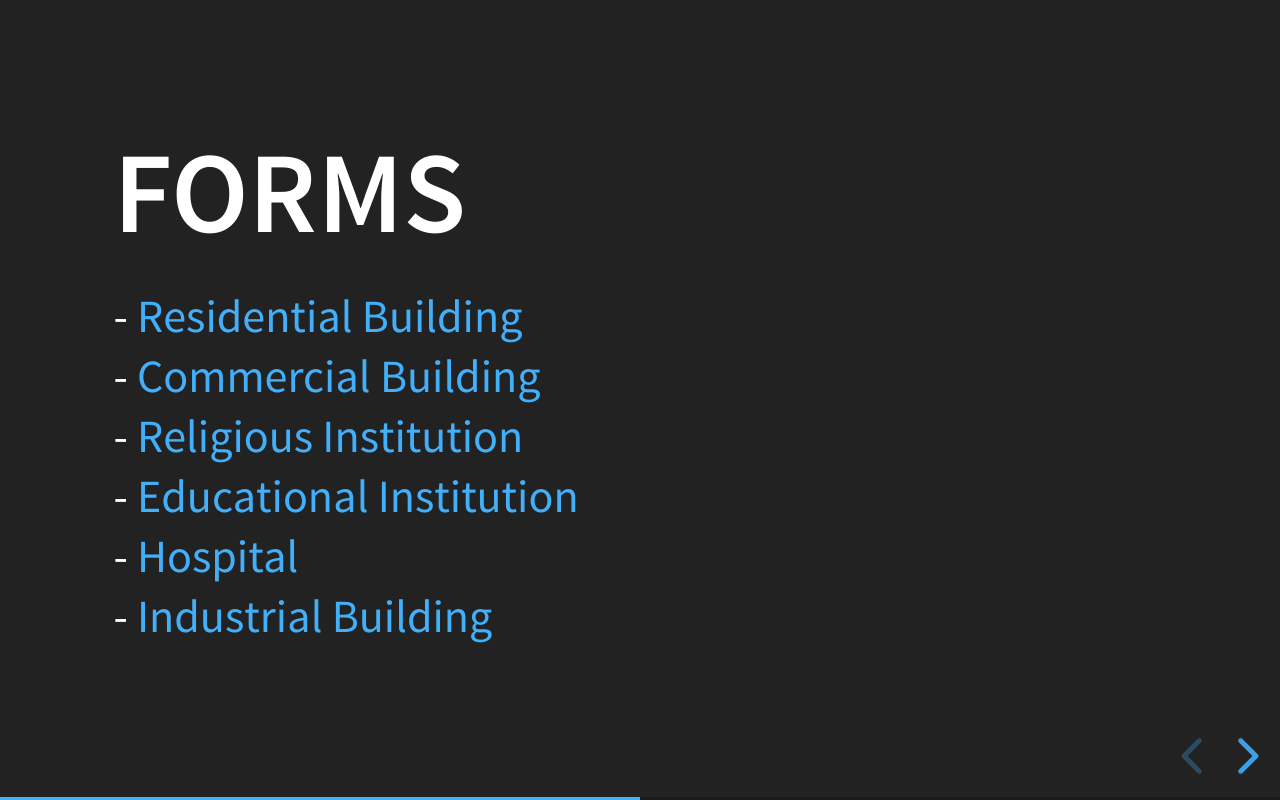
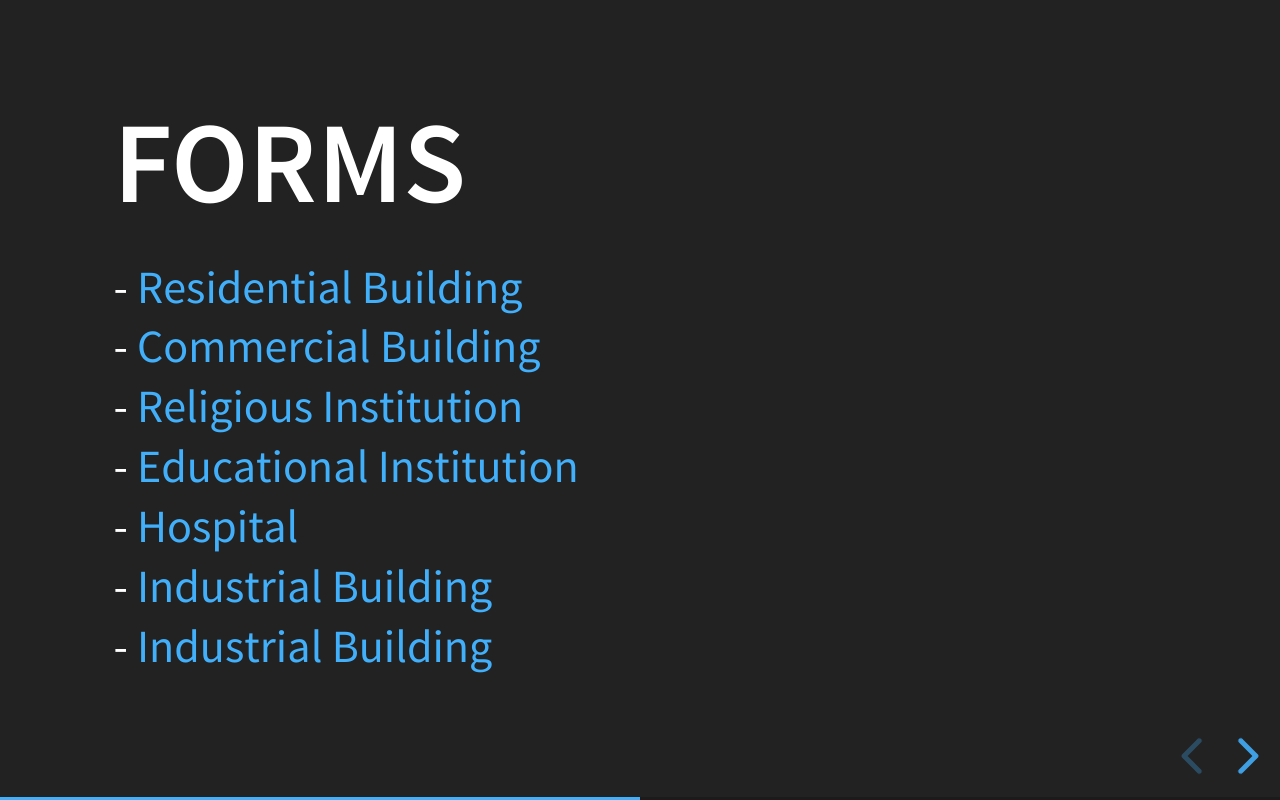
Before and after one commit to joppan/joppan.github.io, a plain HTML site: page link.html in a window 1280 px wide. Both pictures are taken after a click on the button "next slide". Drawn offline with Linux system fonts and the light colour scheme.

Commit message:
Update link.html

```diff
--- a/link.html
+++ b/link.html
@@ -54,6 +54,7 @@
 						- <a target="_blank" href="https://forms.gle/GmGqBYox52V9ZkRq5">Educational Institution</a> <br>
 						- <a target="_blank" href="https://forms.gle/MZY3VZefLv4wSquG6">Hospital</a> <br>
 						- <a target="_blank" href="https://forms.gle/pXi49Kvb3yPup4s29">Industrial Building</a> <br>
+						- <a target="_blank" href="https://forms.gle/neqV5Wny7Zqugk2K9">Industrial Building</a> <br>
 					</p>
 				</section>
 
```
